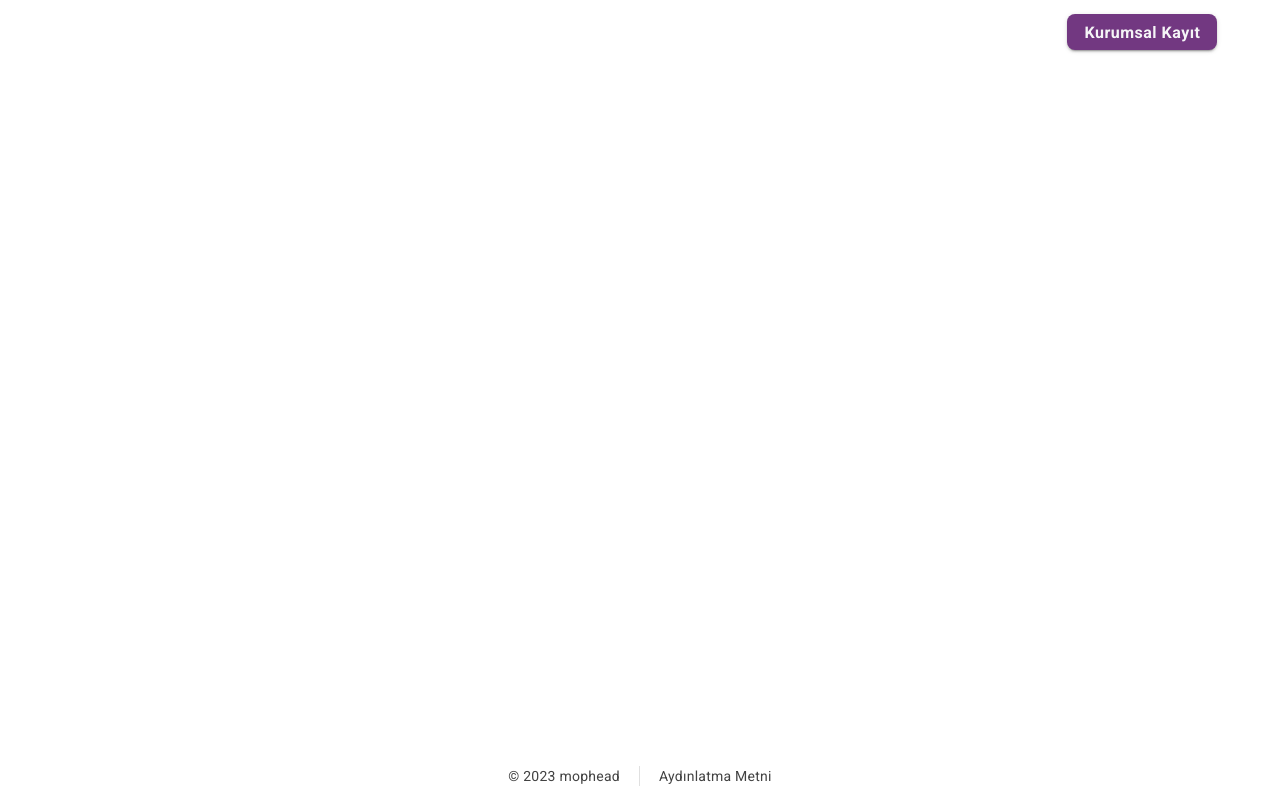
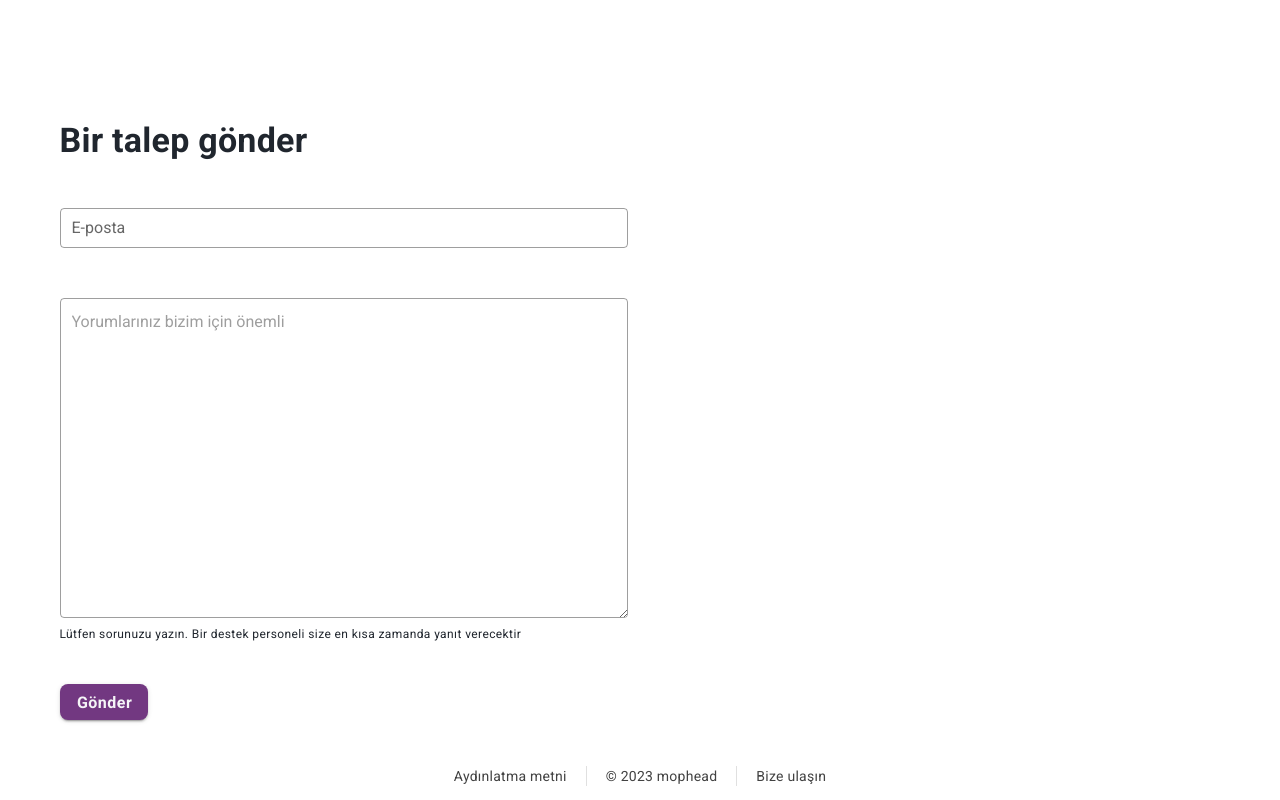
Before and after one commit to mopheadapp/mophead-app, a Nuxt app: page /contact-us in a window 1280 px wide. Built offline with nearby package versions, Linux system fonts and the light colour scheme.

Commit message:
add contact us

```diff
--- a/assets/variables.scss
+++ b/assets/variables.scss
@@ -3,3 +3,8 @@ $font-size-root: 14px;
 $font-size-root: 14px;
 $input-font-size: 14px;
 $label-font-size: 14px;
+$container-max-widths: (
+    'md': 1280px,
+    'lg': 1280px,
+    'xl': 1280px
+);
--- a/components/AppBar.vue
+++ b/components/AppBar.vue
@@ -18,13 +18,27 @@ export default {
         case "xs":
           return "160px";
         case "sm":
-          return "160px";
+          return "240px";
         case "md":
-          return "160px";
+          return "240px";
         case "lg":
-          return "200px";
+          return "240px";
         case "xl":
           return "240px";
+      }
+    },
+    imageWidthMiniLogo() {
+      switch (this.$vuetify.breakpoint.name) {
+        case "xs":
+          return "60px";
+        case "sm":
+          return "100px";
+        case "md":
+          return "100px";
+        case "lg":
+          return "100px";
+        case "xl":
+          return "100px";
       }
     },
   },
@@ -35,16 +49,24 @@ export default {
     <v-container class="pa-0">
       <v-app-bar color="accent" flat>
         <v-img
-        @click='clickHome'
-        class='hover-privacy'
-        :src="require('~/static/logo.png')"
-        :max-width="imageWidth"
-        contain
+          @click='clickHome'
+          class='hover-privacy d-none d-sm-flex'
+          :src="require('~/static/logo.png')"
+          :max-width="imageWidth"
+          contain
         />
+        <v-img
+          @click='clickHome'
+          class='hover-privacy d-flex d-sm-none'
+          :src="require('~/static/logo_no_purple.png')"
+          :max-width="imageWidthMiniLogo"
+          contain
+        />
+
         <v-spacer></v-spacer>
         <v-btn
           v-if='buttonDisabled'
-          elevation="2"
+          elevation="0"
           color="primary"
           class="rounded-lg text-capitalize btnText--text font-weight-bold text-body-1"
           @click="register"
--- a/components/Footer.vue
+++ b/components/Footer.vue
@@ -4,18 +4,25 @@ export default {
   methods:{
     onClickPrivacy(){
       this.$router.push("privacy")
+    },
+    onClickContactUs(){
+      this.$router.push("contact-us")
     }
   }
 };
 </script>
 <template>
   <v-footer class="mx-auto d-flex justify-center accent ma-2" absolute>
-    <span class="secondary--text text-body-2 mr-5">
+    <span class="secondary--text text-body-2 mr-5 hover-privacy" @click='onClickPrivacy'>
+      Aydınlatma metni</span
+    >
+    <v-divider vertical></v-divider>
+    <span class="secondary--text text-body-2 mr-5 ml-5">
      &copy; {{ new Date().getFullYear() }} mophead</span
     >
     <v-divider vertical></v-divider>
-    <span class="secondary--text text-body-2 ml-5 hover-privacy" @click='onClickPrivacy'>
-      Aydınlatma Metni</span
+    <span class="secondary--text text-body-2 ml-5 hover-privacy" @click='onClickContactUs'>
+      Bize ulaşın</span
     >
   </v-footer>
 </template>
--- a/components/Register.vue
+++ b/components/Register.vue
@@ -49,11 +49,9 @@ export default {
         this.button.loading = true;
         this.button.state = false;
         await axios(config);
-        setTimeout(() => {
-          this.button.loading = false;
-          this.button.state = true;
-          this.isSuccess = true;
-        }, 1000);
+        this.button.loading = false;
+        this.button.state = true;
+        this.isSuccess = true;
       } catch (err) {
         this.button.errorState = true;
         if(err.response.data.message === "Enter a valid tax number"){
@@ -91,7 +89,7 @@ export default {
   <v-dialog v-model="registerPrompt" @click:outside="close" width="auto">
     <v-card
       v-if="!isSuccess"
-      elevation="2"
+      elevation="0"
       color="accent"
       class="rounded-lg mx-auto"
       width="500px"
@@ -133,7 +131,7 @@ export default {
           large
           :loading="button.loading"
           :disabled="!buttonState || !this.button.state"
-          elevation="2"
+          elevation="0"
           color="primary"
           class="rounded-lg text-capitalize btnText--text font-weight-bold text-body-1"
           block
@@ -143,7 +141,7 @@ export default {
     </v-card>
     <v-card
       v-else
-      elevation="2"
+      elevation="0"
       color="accent"
       class="rounded-lg mx-auto"
       width="500px"
--- a/layouts/default.vue
+++ b/layouts/default.vue
@@ -7,7 +7,7 @@ export default {
   <v-app>
     <v-main>
       <AppBar />
-      <v-container>
+      <v-container fill-height>
         <Nuxt />
       </v-container>
       <Footer />
--- /dev/null
+++ b/pages/contact-us.vue
@@ -0,0 +1,84 @@
+<script>
+import { mapMutations, mapGetters } from "vuex";
+import axios from "axios";
+export default {
+  name: "ContactUsPage",
+  data() {
+    return {
+      data: {
+        body: null,
+        userId: null,
+      },
+      button: {
+        loading: false,
+        state: false,
+      },
+    };
+  },
+  created(){
+   this.setButtonDisabled(false)
+  },
+  computed:{
+    ...mapGetters({getBaseURL:"getBaseURL"})
+  },
+  methods: {
+    ...mapMutations({ setButtonDisabled: "setButtonDisabled" }),
+    async send(){
+        try {
+        const config = {
+          method: "post",
+          headers: { "content-type": "application/json" },
+          url: `${this.getBaseURL}/user/contactUs`,
+          data: this.data,
+        };
+        this.button.loading = true;
+        this.button.state = true;
+        await axios(config);
+        this.button.loading = false;
+        this.button.state = false;
+      } catch (err) {
+        this.button.state = false;
+        this.button.loading = false;
+      }
+    },
+  },
+};
+</script>
+<template>
+    <v-row>
+        <v-col cols="12" md="6">
+            <div class='d-block justify-center'>
+                <div class='mb-12 text-h4 text--text font-weight-bold'>
+                    Bir talep gönder
+                </div>
+                <v-text-field
+                    v-model='data.userId'
+                    outlined
+                    dense
+                    class='mb-6'
+                    label='E-posta'
+                />
+                <v-textarea
+                    v-model='data.body'
+                    outlined
+                    height='320'
+                    placeholder='Yorumlarınız bizim için önemli'
+                />
+                <div class='mb-10 text-caption mt-n6 text--text'>
+                    Lütfen sorunuzu yazın. Bir destek personeli size en kısa zamanda yanıt verecektir
+                </div>
+                <v-btn
+                    :loading="button.loading"
+                    :disabled="buttonState || button.state"
+                    @click='send'
+                    color="primary"
+                    class="rounded-lg text-capitalize btnText--text font-weight-bold text-body-1 mb-6"
+                >
+                    Gönder
+                </v-btn>
+            </div>
+        </v-col>
+        <v-col cols="12" md="6">
+        </v-col>
+    </v-row>
+</template>
```
Also changed, not shown: static/logo_no_purple.png (added).
